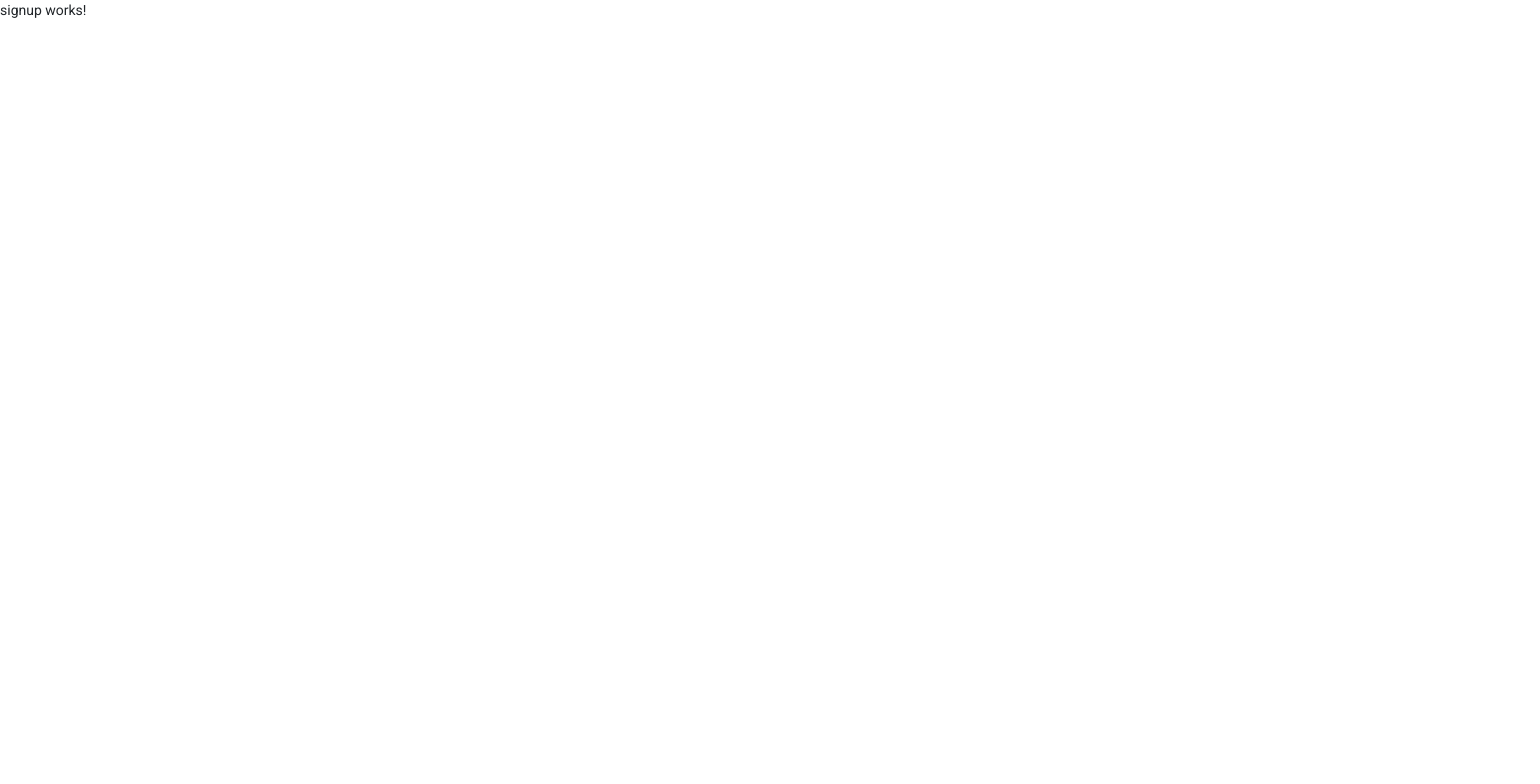
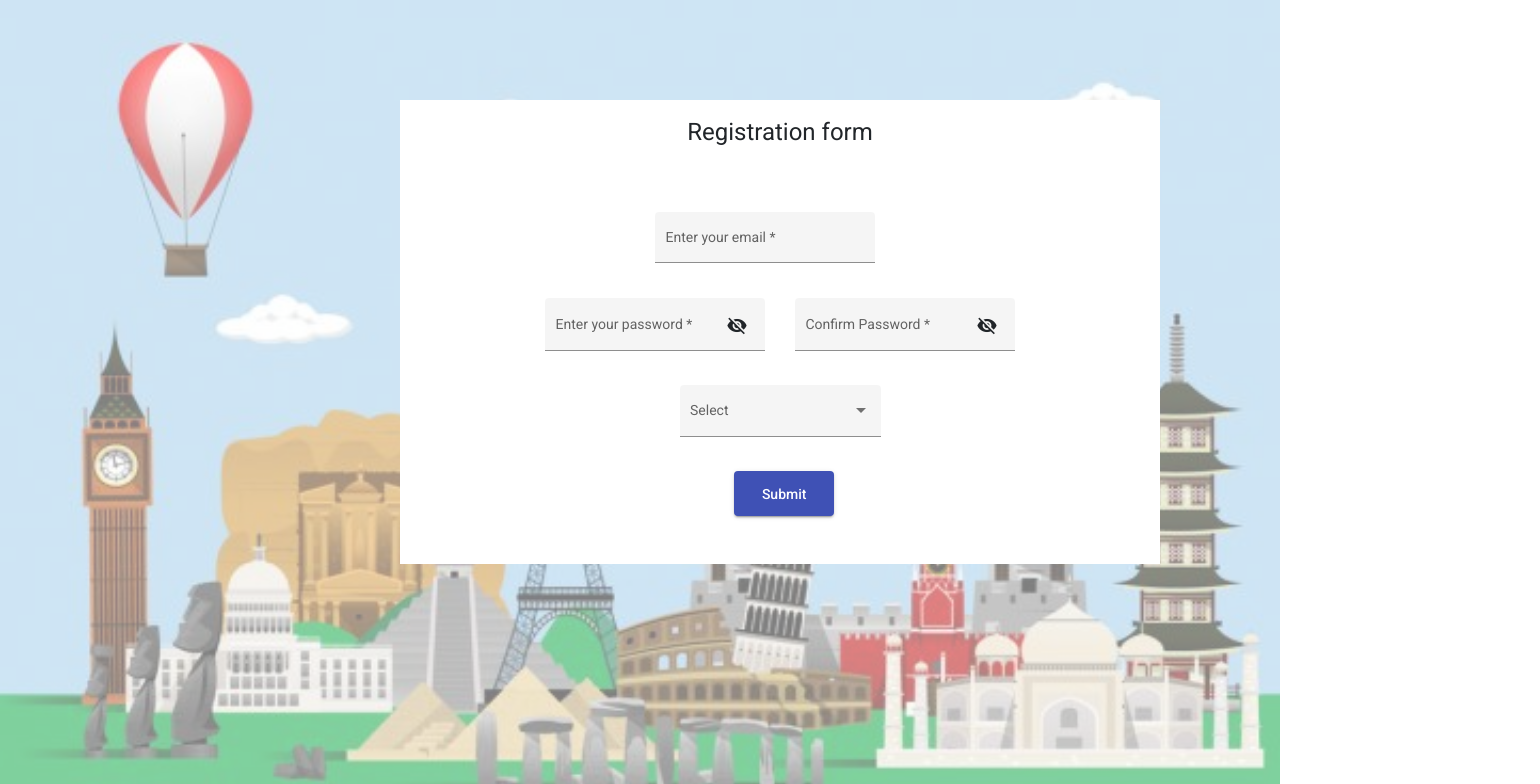
Before and after one commit to It23dafaq/ServeLocGram, an Angular app: page /signup in a window 1280 px wide. Shown: the top 784 px of the page, 1540 px wide, since content can reach past the window. Built offline with nearby package versions, Linux system fonts and the light colour scheme.

Commit message:
sign up component under construnction

```diff
--- a/src/app/components/signUp/signup.component.css
+++ b/src/app/components/signUp/signup.component.css
@@ -0,0 +1,31 @@
+.boxshadow{
+    -webkit-box-shadow: 7px 7px 5px 0px rgba(50, 50, 50, 0.75);
+  -moz-box-shadow:    7px 7px 5px 0px rgba(50, 50, 50, 0.75);
+  box-shadow:         7px 7px 5px 0px rgba(50, 50, 50, 0.75);
+  }
+
+  .marginLogin {
+    /* margin-top:200px ; */
+    top: 100px;
+    left: 400px;
+
+}
+.backgroundimageLogin{
+    background-image: url('/assets/img/testLogo.jpg');
+    -webkit-background-size: cover;
+  -moz-background-size: cover;
+  -o-background-size: cover;
+  background-size: cover;
+  opacity: 0.5;
+  }
+  .signupButtons{
+    width: 100px !important;
+    height: 45px !important;
+  }
+  .example-button-row button,
+.example-button-row a {
+  margin-right: 8px;
+}
+.inputSameWidth{
+  width: 220px !important;
+}
--- a/src/app/components/signUp/signup.component.html
+++ b/src/app/components/signUp/signup.component.html
@@ -1 +1,70 @@
-<p>signup works!</p>
+<div class="w-100 h-100 backgroundimageLogin position-relative" ></div>
+  <div class="container position-absolute marginLogin  text-center ">
+    <div class="row">
+    <div class="col-8 bg-white padding-0 opacity">
+        <div class="row mb-5 mt-3">
+          <div class="col">
+           <h1>Registration form</h1>
+          </div>
+        </div>
+
+
+          <div class="row justify-content-center mb-3">
+               <div class="col-auto">
+            <div class="example-container ">
+                <mat-form-field class="inputSameWidth" appearance="fill">
+                  <mat-label>Enter your email</mat-label>
+                  <input  matInput placeholder="pat@example.com" [formControl]="email" required>
+                  <mat-error *ngIf="email.invalid">{{getErrorMessage()}}</mat-error>
+                </mat-form-field>
+              </div>
+            </div>
+            <div class="col-auto ">
+
+            </div>
+
+        </div>
+        <div class="row justify-content-center mb-3">
+             <div class="col-auto">
+              <mat-form-field class="inputSameWidth"  appearance="fill">
+                <mat-label>Enter your password</mat-label>
+                <input matInput [type]="hide ? 'password' : 'text'" [formControl]="pass" required>
+                <button mat-icon-button matSuffix (click)="hide = !hide" [attr.aria-label]="'Hide password'" [attr.aria-pressed]="hide">
+                <mat-icon>{{hide ? 'visibility_off' : 'visibility'}}</mat-icon>
+                </button>
+              </mat-form-field>
+             </div>
+             <div class="col-auto">
+              <mat-form-field class="inputSameWidth"  appearance="fill">
+                <mat-label>Confirm Password</mat-label>
+                <input matInput [type]="hide ? 'password' : 'text'" [formControl]="pass1" required>
+                <button mat-icon-button matSuffix (click)="hideconfrim = !hideconfrim" [attr.aria-label]="'Hide confirm password'" [attr.aria-pressed]="hideconfrim">
+                <mat-icon>{{hideconfrim ? 'visibility_off' : 'visibility'}}</mat-icon>
+                </button>
+              </mat-form-field>
+            </div>
+        </div>
+        <div class="row justify-content-center text-danger" *ngIf="hasError">
+          <h5>Password not match</h5>
+        </div>
+        <div class="row justify-content-center mb-3">
+          <mat-form-field appearance="fill">
+            <mat-label>Select</mat-label>
+            <mat-select>
+              <mat-option value="Enduser">Company acc</mat-option>
+              <mat-option value="Simpleuser">Simple acc</mat-option>
+            </mat-select>
+          </mat-form-field>
+        </div>
+        <div class="row mb-5 offset-5">
+
+          <div class="col-auto">
+            <div class="example-button-row">
+            <button class="signupButtons" mat-raised-button color="primary"  (click)="submit()">Submit</button>
+          </div>
+          </div>
+        </div>
+     </div>
+    </div>
+
+  </div>
--- a/src/app/components/signUp/signup.component.ts
+++ b/src/app/components/signUp/signup.component.ts
@@ -1,15 +1,51 @@
 import { Component, OnInit } from '@angular/core';
-
+import {FormControl, Validators} from '@angular/forms';
+import { LoginComponent } from '../login/login.component';
 @Component({
   selector: 'app-signup',
   templateUrl: './signup.component.html',
   styleUrls: ['./signup.component.css']
 })
 export class SignupComponent implements OnInit {
-
+  email = new FormControl('', [Validators.required, Validators.email]);
+  pass = new FormControl('', [Validators.required, Validators.minLength(6)]);
+  pass1 = new FormControl('', [Validators.required, Validators.minLength(6)]);
+  hide = true;
+  hideconfrim=true;
+  hasError =false;
   constructor() { }
 
   ngOnInit(): void {
   }
+  getErrorMessage() {
+    if (this.email.hasError('required')) {
+      return 'You must enter a value';
+    }
 
+    return this.email.hasError('email') ? 'Not a valid email' : '';
+  }
+
+  submit(){
+    //this line use router to navigate
+    //TODO ADD SUBMIT LOGIC HERE
+    //TODO ADD BETTER APROACH FOR FORM HANDLING
+    console.log(this.email);
+    console.log(this.pass);
+    if(this.pass.value != this.pass1.value ){
+      this.hasError=true;
+    }else{
+      this.hasError=false;
+    }
+    if(this.email.value =="" || this.pass.value=="" || this.pass1.value ==""  ){
+      this.hasError=true;
+    }else{
+      this.hasError=false;
+      //TODO ADD REGISTRATION LOGIC
+
+
+
+    }
+
+
+  }
 }
```
Also changed, not shown: 1 other file (tests, documents, lock files or other folders).
